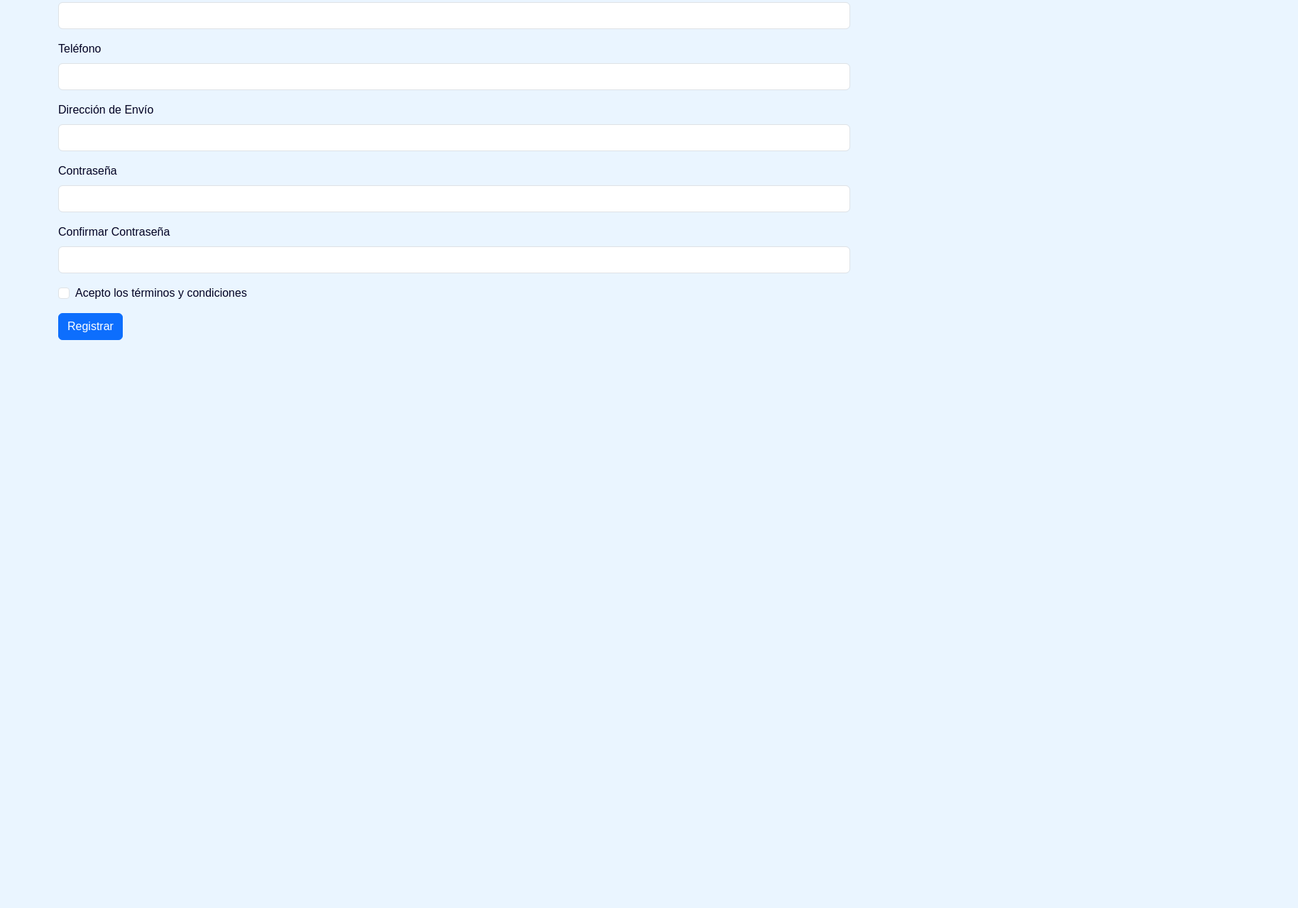
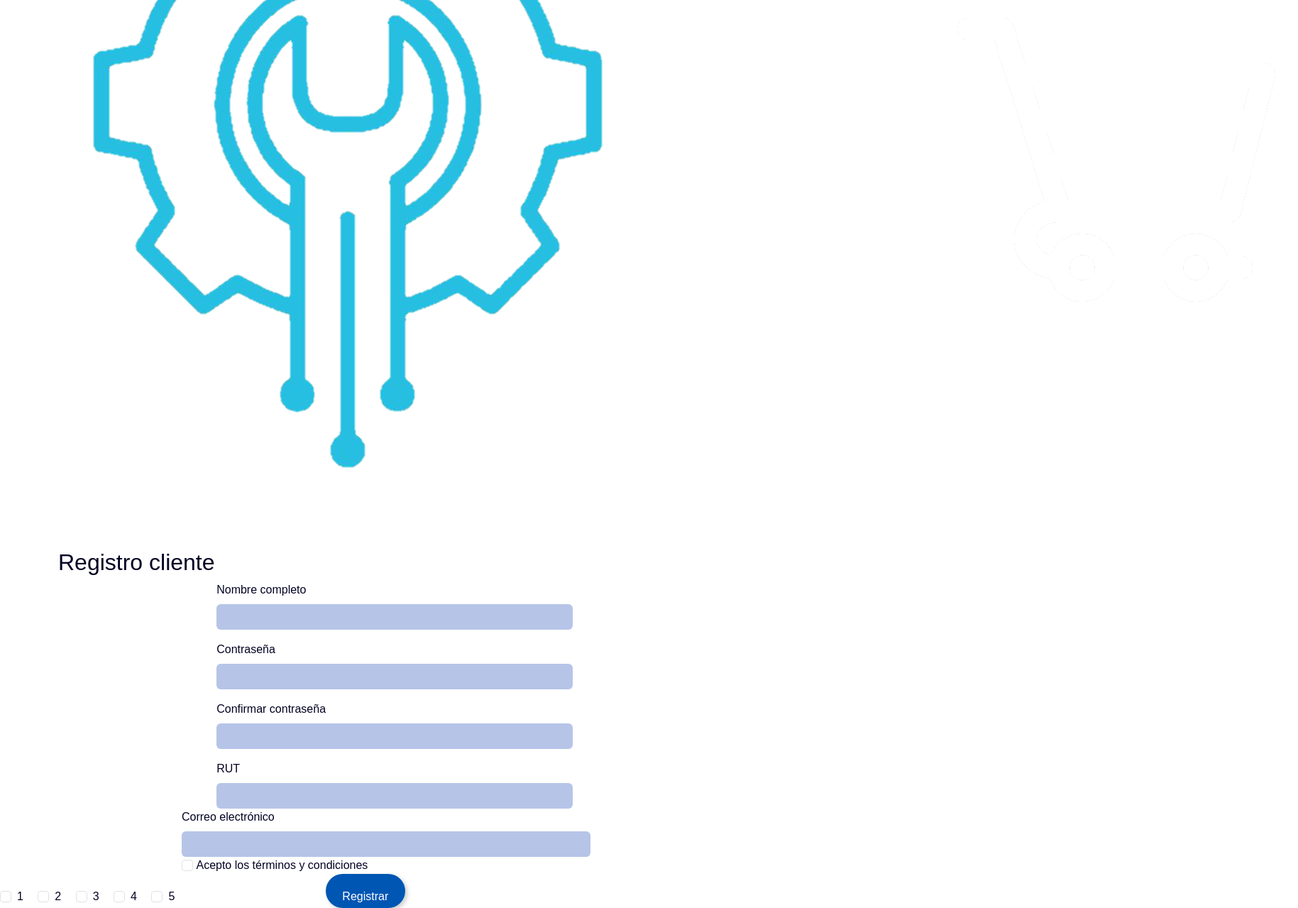
Before and after one commit to AuroraaaMS/Ferremas-integracion, a website: page public/registro.html in a window 1280 px wide. Shown: the part 281-1560 px from the top of the page at 71% size, 1829 px wide, since content can reach past the window. Before the commit the page ends 800 px from the top, so only its background shows below. Drawn offline with nearby package versions, Linux system fonts and the light colour scheme; a web font is replaced by a local one.

Commit message:
Registro

```diff
--- /dev/null
+++ b/public/css/registro-styles.css
@@ -0,0 +1,81 @@
+.cal-sans-regular {
+    font-family: "Cal Sans", sans-serif;
+    font-weight: 400;
+    font-style: normal;
+  }
+
+  body {
+    font-family: "Cal Sans", sans-serif;
+    font-weight: 400;
+    font-style: normal;
+    /*background-image: url(/img/Ferremas-wallpaper.png);*/
+    background-size: cover;
+    background-repeat: no-repeat;
+    background-position: center;
+    color: rgb(2, 2, 35);
+  }
+
+  .form-control{
+    background-color: rgb(112, 139, 211);
+    opacity: 50%;
+    border: none;
+    width: 45%;
+    margin-left: 20%;
+  }
+
+  .form-label{
+    margin-left: 20%;
+    width: 45%;
+  }
+
+  .form-check-input{
+    margin-left: 20%;
+  }
+
+  .btn-r {
+    position: relative;
+    overflow: hidden;
+    margin-left: 15%;
+    background-color: #0056b3;
+    border-radius: 3rem;
+    color: #ffffff;
+    box-shadow: 3px 3px 6px rgba(0, 0, 0, 0.2);
+    border: none;
+    padding: 1.5%;
+    cursor: pointer;
+    width: 7rem;
+    height: 3rem;
+    align-content: center;
+    align-items: center;
+  }
+
+  .btn-r::before {
+    content: "";
+    position: absolute;
+    top: 0;
+    left: -75%;
+    width: 50%;
+    height: 100%;
+    background: linear-gradient(
+      120deg,
+      rgba(255, 255, 255, 0) 0%,
+      rgba(255, 255, 255, 0.4) 50%,
+      rgba(255, 255, 255, 0) 100%
+    );
+    transform: skewX(-25deg);
+    z-index: 1;
+    pointer-events: none;
+  }
+
+  .btn-r:hover::before {
+    animation: shine 0.8s ease-in-out forwards;
+  }
+
+  @keyframes shine {
+    0% {
+      left: -75%;
+    }
+    100% {
+      left: 125%;
+    }
+  }
--- a/public/registro.html
+++ b/public/registro.html
@@ -3,10 +3,10 @@
 <head>
     <meta charset="UTF-8">
     <meta name="viewport" content="width=device-width, initial-scale=1.0">
-    <title>Registro Cliente</title>
+    <title>Registro cliente</title>
     <link href="https://cdn.jsdelivr.net/npm/bootstrap@5.3.5/dist/css/bootstrap.min.css" rel="stylesheet" integrity="sha384-SgOJa3DmI69IUzQ2PVdRZhwQ+dy64/BUtbMJw1MZ8t5HZApcHrRKUc4W0kG879m7" crossorigin="anonymous">
     <script src="https://cdn.jsdelivr.net/npm/bootstrap@5.3.5/dist/js/bootstrap.bundle.min.js" integrity="sha384-k6d4wzSIapyDyv1kpU366/PK5hCdSbCRGRCMv+eplOQJWyd1fbcAu9OCUj5zNLiq" crossorigin="anonymous"></script>
-    <link rel="stylesheet" href="/css/styles.css">
+    <link rel="stylesheet" href="/css/registro-styles.css">
     <link href="https://fonts.googleapis.com/css2?family=Cal+Sans&display=swap" rel="stylesheet">
 </head>
 <body>
@@ -33,26 +33,11 @@
   </nav>
 
   <div class="container mt-5">
-    <h2>Registro Cliente</h2>
+    <h2>Registro cliente</h2>
     <form action="#" method="POST">
       <div class="mb-3">
-        <label for="nombre" class="form-label">Nombre Completo</label>
+        <label for="nombre" class="form-label">Nombre completo</label>
         <input type="text" class="form-control" id="nombre" name="nombre" required>
-      </div>
-
-      <div class="mb-3">
-        <label for="correo" class="form-label">Correo Electrónico</label>
-        <input type="email" class="form-control" id="correo" name="correo" required>
-      </div>
-
-      <div class="mb-3">
-        <label for="telefono" class="form-label">Teléfono</label>
-        <input type="tel" class="form-control" id="telefono" name="telefono" required>
-      </div>
-
-      <div class="mb-3">
-        <label for="direccion" class="form-label">Dirección de Envío</label>
-        <input type="text" class="form-control" id="direccion" name="direccion" required>
       </div>
 
       <div class="mb-3">
@@ -61,19 +46,49 @@
       </div>
 
       <div class="mb-3">
-        <label for="confirmar_contraseña" class="form-label">Confirmar Contraseña</label>
+        <label for="confirmar_contraseña" class="form-label">Confirmar contraseña</label>
         <input type="password" class="form-control" id="confirmar_contraseña" name="confirmar_contraseña" required>
       </div>
 
-      <div class="mb-3 form-check">
+      <label for="nombre" class="form-label">RUT</label>
+      <input type="text" class="form-control" id="nombre" name="nombre" required>
+      </div>
+
+      <div>
+        <label for="correo" class="form-label">Correo electrónico</label>
+        <input type="email" class="form-control" id="correo" name="correo" required>
+      </div>
+
+      <div class=>
         <input type="checkbox" class="form-check-input" id="terminos" required>
         <label class="form-check-label" for="terminos">Acepto los términos y condiciones</label>
       </div>
 
-      <button type="submit" class="btn btn-primary">Registrar</button>
+      <div class="form-check form-check-inline">
+        <input class="form-check-input" type="checkbox" id="inlineCheckbox1" value="option1">
+        <label class="form-check-label" for="inlineCheckbox1">1</label>
+      </div>
+      <div class="form-check form-check-inline">
+        <input class="form-check-input" type="checkbox" id="inlineCheckbox2" value="option2">
+        <label class="form-check-label" for="inlineCheckbox2">2</label>
+      </div>
+      <div class="form-check form-check-inline">
+        <input class="form-check-input" type="checkbox" id="inlineCheckbox3" value="option3">
+        <label class="form-check-label" for="inlineCheckbox3">3</label>
+      </div>
+      <div class="form-check form-check-inline">
+        <input class="form-check-input" type="checkbox" id="inlineCheckbox2" value="option4">
+        <label class="form-check-label" for="inlineCheckbox2">4</label>
+      </div>
+      <div class="form-check form-check-inline">
+        <input class="form-check-input" type="checkbox" id="inlineCheckbox3" value="option5">
+        <label class="form-check-label" for="inlineCheckbox3">5</label>
+      </div>
+
+      <button type="submit" class="btn-r">Registrar</button>
     </form>
   </div>
 
-  <script src="assets/script.js"></script>
+  <script src="js/script.js"></script>
 </body>
 </html>
```
Also changed, not shown: 1 other file.
